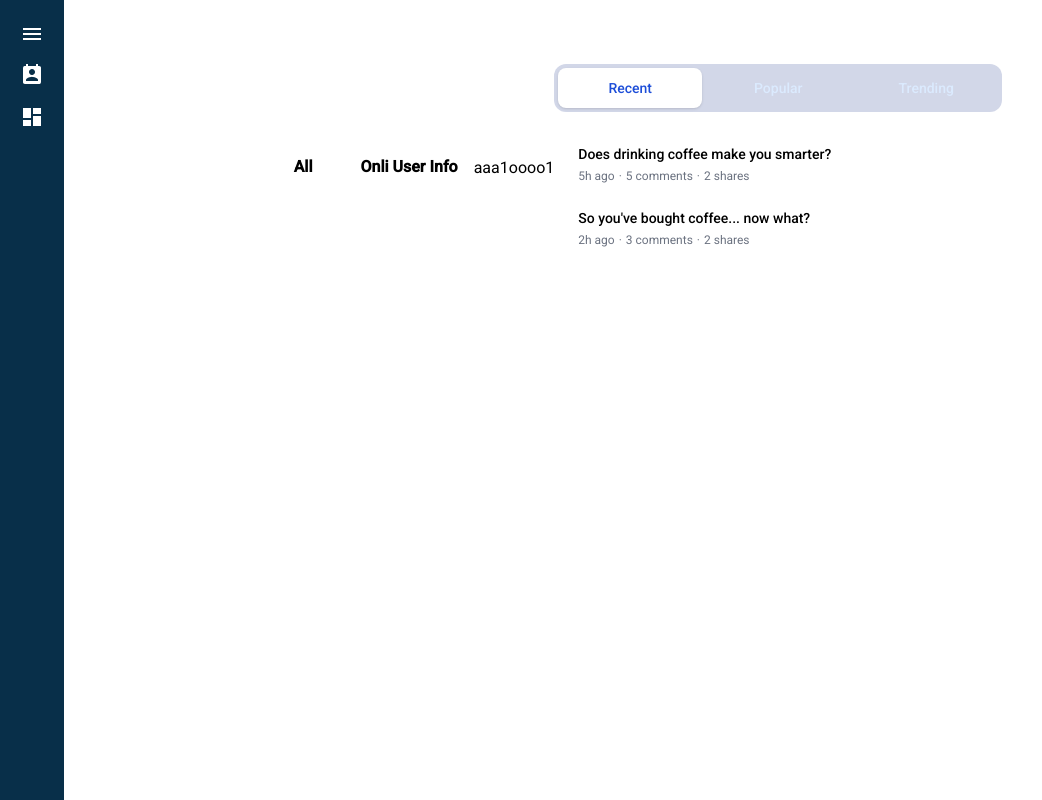
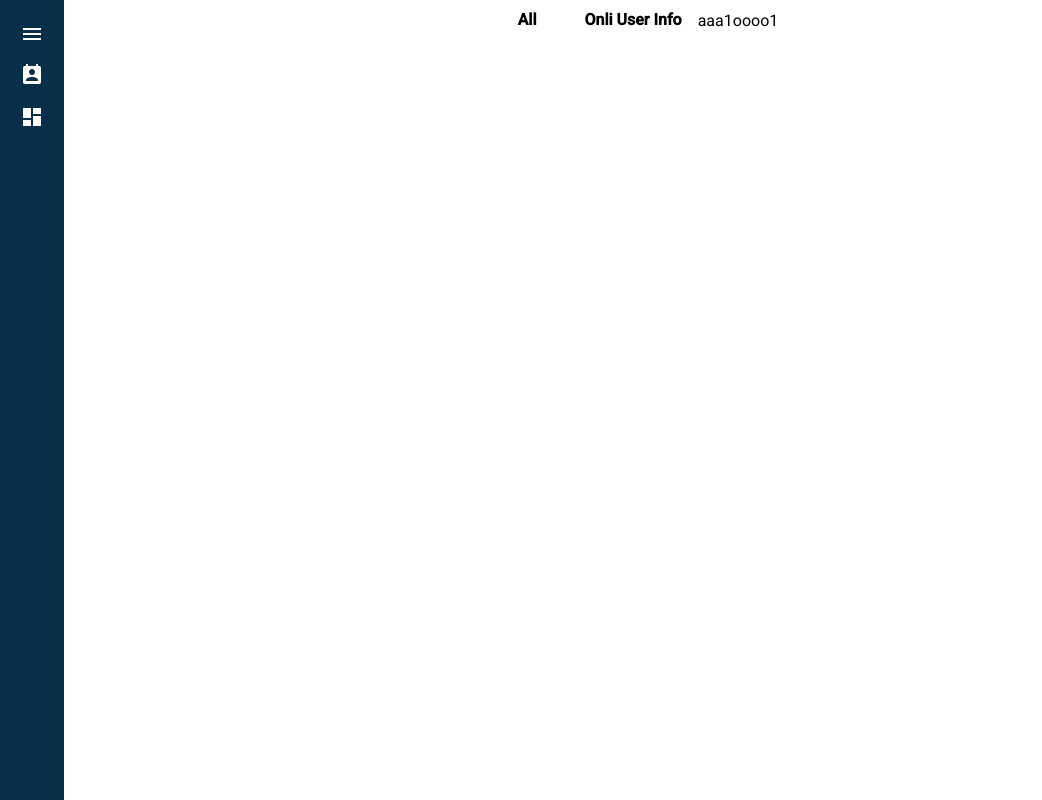
Before and after one commit to Karavarichyan/vueTest, a Vue app: page /dashboard/InfoPost in a window 1280 px wide. Shown: the whole page, without its empty margins (0-1042 px from the left). Built offline with nearby package versions, Linux system fonts and the light colour scheme.

Commit message:
05.02end day

```diff
--- a/src/components/AllUserInfoViewC.vue
+++ b/src/components/AllUserInfoViewC.vue
@@ -1,4 +1,4 @@
-<!-- <template>
+<template>
     <div class="container mx-auto mt-8">
       <h1 class="text-4xl font-bold mb-8 text-center text-gray-800">Posts Information</h1>
       <ul class="grid grid-cols-1 md:grid-cols-2 lg:grid-cols-3 gap-8">
@@ -8,7 +8,7 @@
         </li>
       </ul>
     </div>
-  </template> -->
+  </template>
 
   <script setup>
   import { ref, onMounted } from 'vue';
--- a/src/views/dashboard/PostUserView.vue
+++ b/src/views/dashboard/PostUserView.vue
@@ -15,6 +15,7 @@
             All
           </button>
         </router-link>
+
         <router-link to="/dashboard/InfoPostOnliU">
           <button class="bg-transparent text-black font-bold py-2 px-4 border-b-2 border-transparent hover:border-gray-500 transition duration-300">
             Onli User Info
@@ -44,7 +45,7 @@
       </div>
 
 
-    <div class="w-full max-w-md px-2 py-16 sm:px-0">
+    <!-- <div class="w-full max-w-md px-2 py-16 sm:px-0">
       <TabGroup>
         <TabList class="flex space-x-1 rounded-xl bg-blue-900/20 p-1">
           <Tab
@@ -109,7 +110,7 @@
           </TabPanel>
         </TabPanels>
       </TabGroup>
-    </div>
+    </div> -->
   </template>
 
   <script setup>
@@ -128,54 +129,54 @@
     showAllInfo.value = false;
     showOnliInfo.value = true;
   };
-  const categories = ref({
-    Recent: [
-      {
-        id: 1,
-        title: 'Does drinking coffee make you smarter?',
-        date: '5h ago',
-        commentCount: 5,
-        shareCount: 2,
-      },
-      {
-        id: 2,
-        title: "So you've bought coffee... now what?",
-        date: '2h ago',
-        commentCount: 3,
-        shareCount: 2,
-      },
-    ],
-    Popular: [
-      {
-        id: 1,
-        title: 'Is tech making coffee better or worse?',
-        date: 'Jan 7',
-        commentCount: 29,
-        shareCount: 16,
-      },
-      {
-        id: 2,
-        title: 'The most innovative things happening in coffee',
-        date: 'Mar 19',
-        commentCount: 24,
-        shareCount: 12,
-      },
-    ],
-    Trending: [
-      {
-        id: 1,
-        title: 'Ask Me Anything: 10 answers to your questions about coffee',
-        date: '2d ago',
-        commentCount: 9,
-        shareCount: 5,
-      },
-      {
-        id: 2,
-        title: "The worst advice we've ever heard about coffee",
-        date: '4d ago',
-        commentCount: 1,
-        shareCount: 2,
-      },
-    ],
-  })
+//   const categories = ref({
+//     Recent: [
+//       {
+//         id: 1,
+//         title: 'Does drinking coffee make you smarter?',
+//         date: '5h ago',
+//         commentCount: 5,
+//         shareCount: 2,
+//       },
+//       {
+//         id: 2,
+//         title: "So you've bought coffee... now what?",
+//         date: '2h ago',
+//         commentCount: 3,
+//         shareCount: 2,
+//       },
+//     ],
+//     Popular: [
+//       {
+//         id: 1,
+//         title: 'Is tech making coffee better or worse?',
+//         date: 'Jan 7',
+//         commentCount: 29,
+//         shareCount: 16,
+//       },
+//       {
+//         id: 2,
+//         title: 'The most innovative things happening in coffee',
+//         date: 'Mar 19',
+//         commentCount: 24,
+//         shareCount: 12,
+//       },
+//     ],
+//     Trending: [
+//       {
+//         id: 1,
+//         title: 'Ask Me Anything: 10 answers to your questions about coffee',
+//         date: '2d ago',
+//         commentCount: 9,
+//         shareCount: 5,
+//       },
+//       {
+//         id: 2,
+//         title: "The worst advice we've ever heard about coffee",
+//         date: '4d ago',
+//         commentCount: 1,
+//         shareCount: 2,
+//       },
+//     ],
+//   })
   </script>
```
